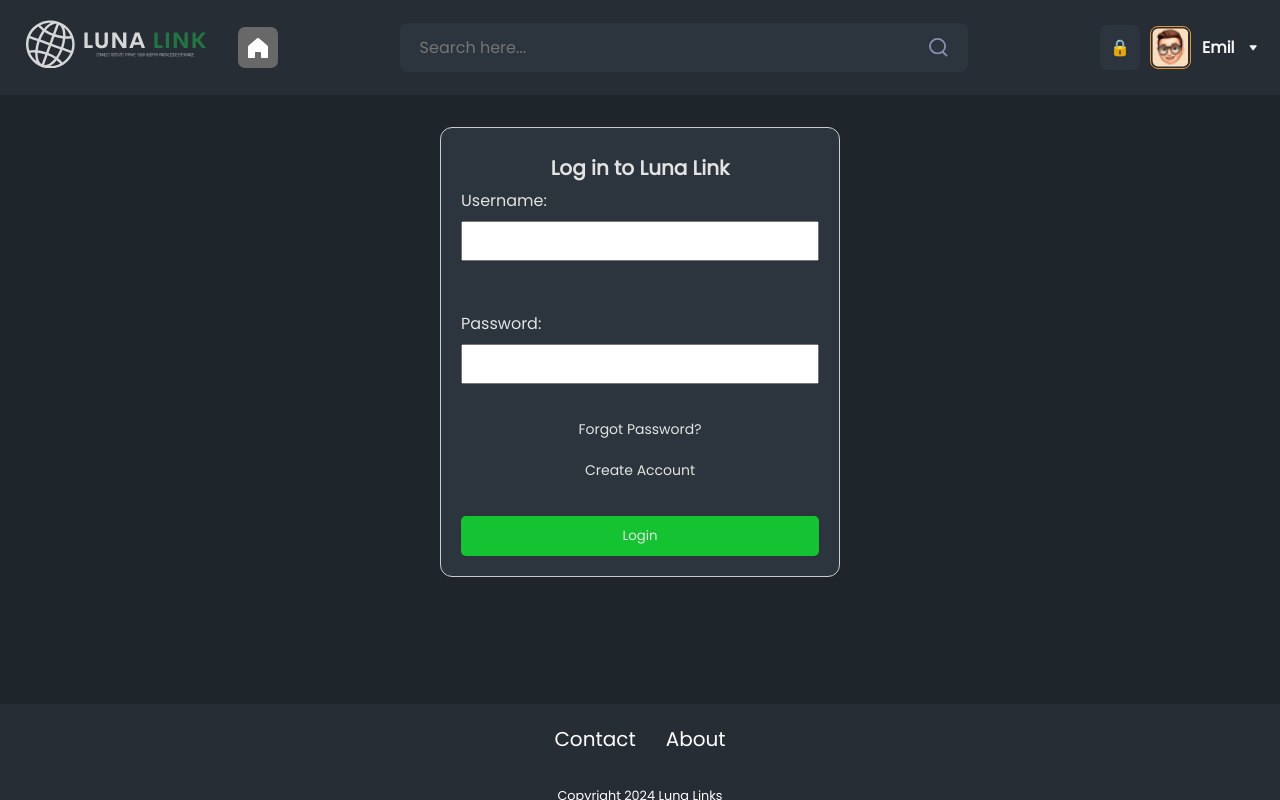
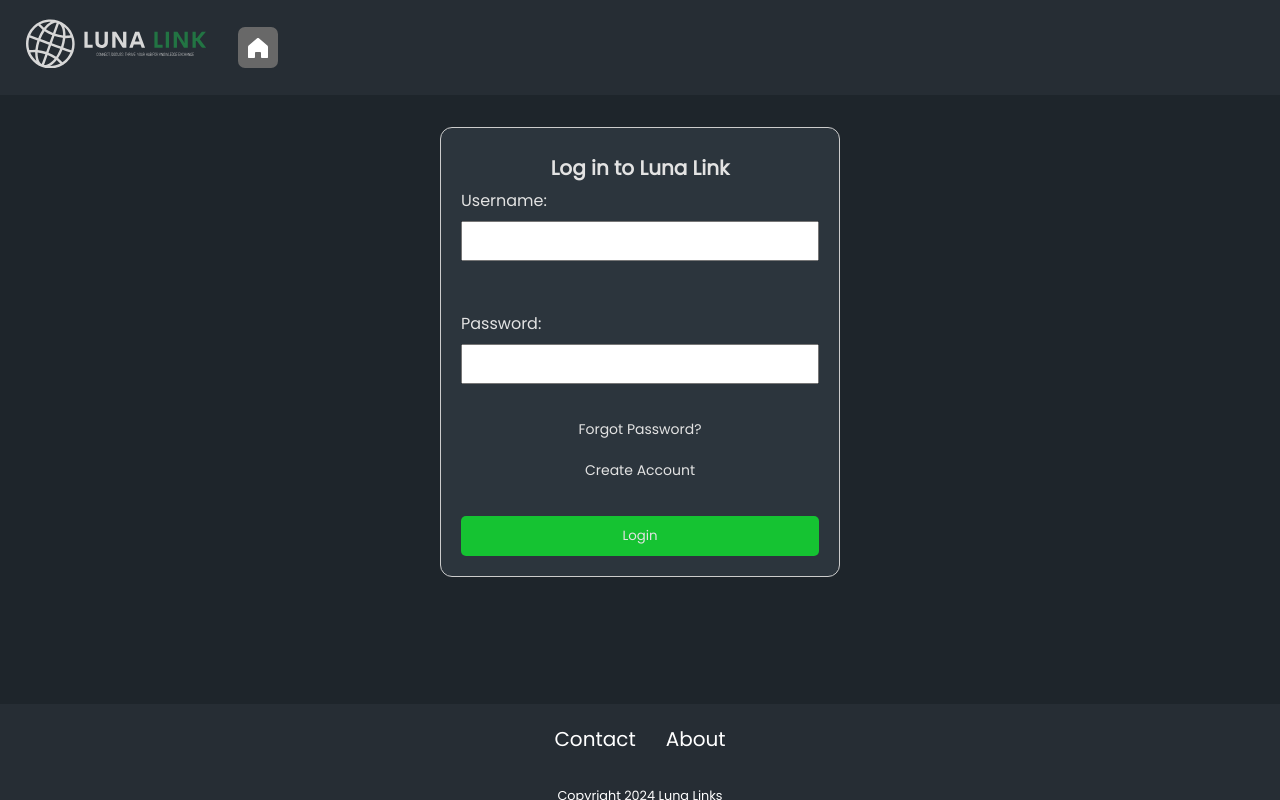
Before and after one commit to AdrianKnudsen/Luna-Link, a React (Vite) app: page / in a window 1280 px wide. Built offline with nearby package versions, Linux system fonts and the light colour scheme.

Commit message:
edit on some functions and css

```diff
--- a/src/App.jsx
+++ b/src/App.jsx
@@ -7,12 +7,14 @@ import { ContactPage } from "./Pages/ContactPage";
 import LogoutPage from "./Pages/LogoutPage";
 import FakeLoginPage from "./Pages/FakeLoginPage";
 import MainPage from "./Pages/MainPage";
+import { UserProvider } from "./UserContext";
 
 export function App() {
   const [searchTerm, setSearchTerm] = useState("");
 
   return (
     <>
+      <UserProvider>
         <BrowserRouter>
           <Routes>
             <Route
@@ -31,10 +33,18 @@ export function App() {
               <Route path="/About" element={<About />} />
               <Route path="/Contact" element={<ContactPage />} />
               <Route path="/Loggedout" element={<LogoutPage />} /> ll
-            <Route path="*" element={<h1>404 Not Found</h1>} />
+              <Route
+                path="*"
+                element={
+                  <h1 className="error">
+                    404 <br /> Page Not Found
+                  </h1>
+                }
+              />
             </Route>
           </Routes>
         </BrowserRouter>
+      </UserProvider>
     </>
   );
 }
--- a/src/Components/Header/Header.jsx
+++ b/src/Components/Header/Header.jsx
@@ -1,24 +1,38 @@
-import { Link } from "react-router-dom";
+import { Link, useLocation } from "react-router-dom";
 import styles from "./Header.module.css";
 import SearchBar from "../SearchBar/SearchBar.jsx";
 import PropTypes from "prop-types";
 import DropdownMenu from "../DropdownMenu.jsx";
+import { UserContext } from "../../UserContext.jsx";
+import { useContext } from "react";
 
 export function Header({ setSearchTerm }) {
+  const { isLoggedIn, logout } = useContext(UserContext);
+  const location = useLocation();
+
   const handleSearch = (searchTerm) => {
     setSearchTerm(searchTerm);
   };
 
   const onLogout = () => {
+    logout();
     console.log("User logged out");
   };
+
+  const isLandingPage = location.pathname === "/Home";
 
   return (
     <>
       <header className={styles.headerContainer}>
         <nav className={styles.navbar}>
           <div className={styles.logoContainer}>
-            <img className={styles.logo} src="/Luna Link Logo.svg" alt="Logo" />
+            <Link to="/">
+              <img
+                className={styles.logo}
+                src="/Luna Link Logo.svg"
+                alt="Logo"
+              />
+            </Link>
           </div>
           <Link to="/Home" className={styles.homeBtn}>
             <svg
@@ -41,9 +55,12 @@ export function Header({ setSearchTerm }) {
               </defs>
             </svg>
           </Link>
+          {isLandingPage && (
             <div className={styles.centerSearch}>
               <SearchBar onSearch={handleSearch} placeholder="Search here..." />
             </div>
+          )}
+          {isLoggedIn && (
             <div className={styles.additionalContent}>
               <div className={styles.notifyBox}>
                 <DropdownMenu onLogout={onLogout} />
@@ -69,6 +86,7 @@ export function Header({ setSearchTerm }) {
                 </svg>
               </div>
             </div>
+          )}
         </nav>
       </header>
     </>
--- a/src/Pages/FakeLoginPage.jsx
+++ b/src/Pages/FakeLoginPage.jsx
@@ -1,18 +1,27 @@
 import { useState } from "react";
 import { useNavigate } from "react-router-dom"; // Import useNavigate
 import styles from "./FakeLoginPage.module.css";
+import { useContext } from "react";
+import { UserContext } from "../UserContext";
 
 const FakeLoginPage = () => {
+  const { setIsLoggedIn } = useContext(UserContext);
+  const navigate = useNavigate();
   const [username, setUsername] = useState("");
   const [password, setPassword] = useState("");
-  const navigate = useNavigate();
 
   const handleLogin = () => {
-    // Simulate a fake login by checking for specific values
-    if (username.toLowerCase() === "demo" && password === "password123") {
+    if (username.toLowerCase() === "emil" && password === "password123") {
+      setIsLoggedIn(true);
       navigate("/Loggedin");
     } else {
       alert("Invalid username or password");
+    }
+  };
+
+  const handleKeyPress = (e) => {
+    if (e.key === "Enter") {
+      handleLogin();
     }
   };
 
@@ -26,6 +35,7 @@ const FakeLoginPage = () => {
             type="text"
             value={username}
             onChange={(e) => setUsername(e.target.value)}
+            onKeyDown={handleKeyPress}
             className={styles.input}
           />
         </label>
@@ -36,6 +46,7 @@ const FakeLoginPage = () => {
             type="password"
             value={password}
             onChange={(e) => setPassword(e.target.value)}
+            onKeyDown={handleKeyPress}
             className={styles.input}
           />
         </label>
--- a/src/Pages/FakeLoginPage.module.css
+++ b/src/Pages/FakeLoginPage.module.css
@@ -2,6 +2,7 @@
   height: 88vh;
   display: flex;
   align-items: center;
+  justify-content: center;
 }
 
 .loginContainer {
--- a/src/Pages/MainPage.module.css
+++ b/src/Pages/MainPage.module.css
@@ -1,16 +1,14 @@
 .mainContainer {
-  max-width: 400px;
-  margin: 10px auto;
-  padding: 20px 35px;
-  /* border: 1px solid #ccc;
-  border-radius: 12px; */
-  /* background-color: #2c353d; */
+  height: 88vh;
+  display: flex;
+  flex-direction: column;
+  justify-content: center;
+  align-items: center;
   color: #4ad34a;
-  height: 40vw;
-  margin-bottom: 100vw;
 }
+
 .mainContainer h1 {
-  margin-top: 8vw;
+  text-align: center;
 }
 
 .mainText {
--- /dev/null
+++ b/src/UserContext.jsx
@@ -0,0 +1,22 @@
+import { createContext, useState } from "react";
+import PropTypes from "prop-types";
+
+export const UserContext = createContext(null);
+
+export const UserProvider = ({ children }) => {
+  const [isLoggedIn, setIsLoggedIn] = useState(false);
+
+  const logout = () => {
+    setIsLoggedIn(false);
+  };
+
+  return (
+    <UserContext.Provider value={{ isLoggedIn, setIsLoggedIn, logout }}>
+      {children}
+    </UserContext.Provider>
+  );
+};
+
+UserProvider.propTypes = {
+  children: PropTypes.node.isRequired,
+};
--- a/src/index.css
+++ b/src/index.css
@@ -7,6 +7,13 @@
 
 body {
   background-color: #1e252b;
+}
+
+.error {
+  padding-top: 25rem;
+  padding-bottom: 25.5rem;
+  color: #fff;
+  text-align: center;
 }
 
 .context {
```
Lines whose indentation alone changed are shown as unchanged.
